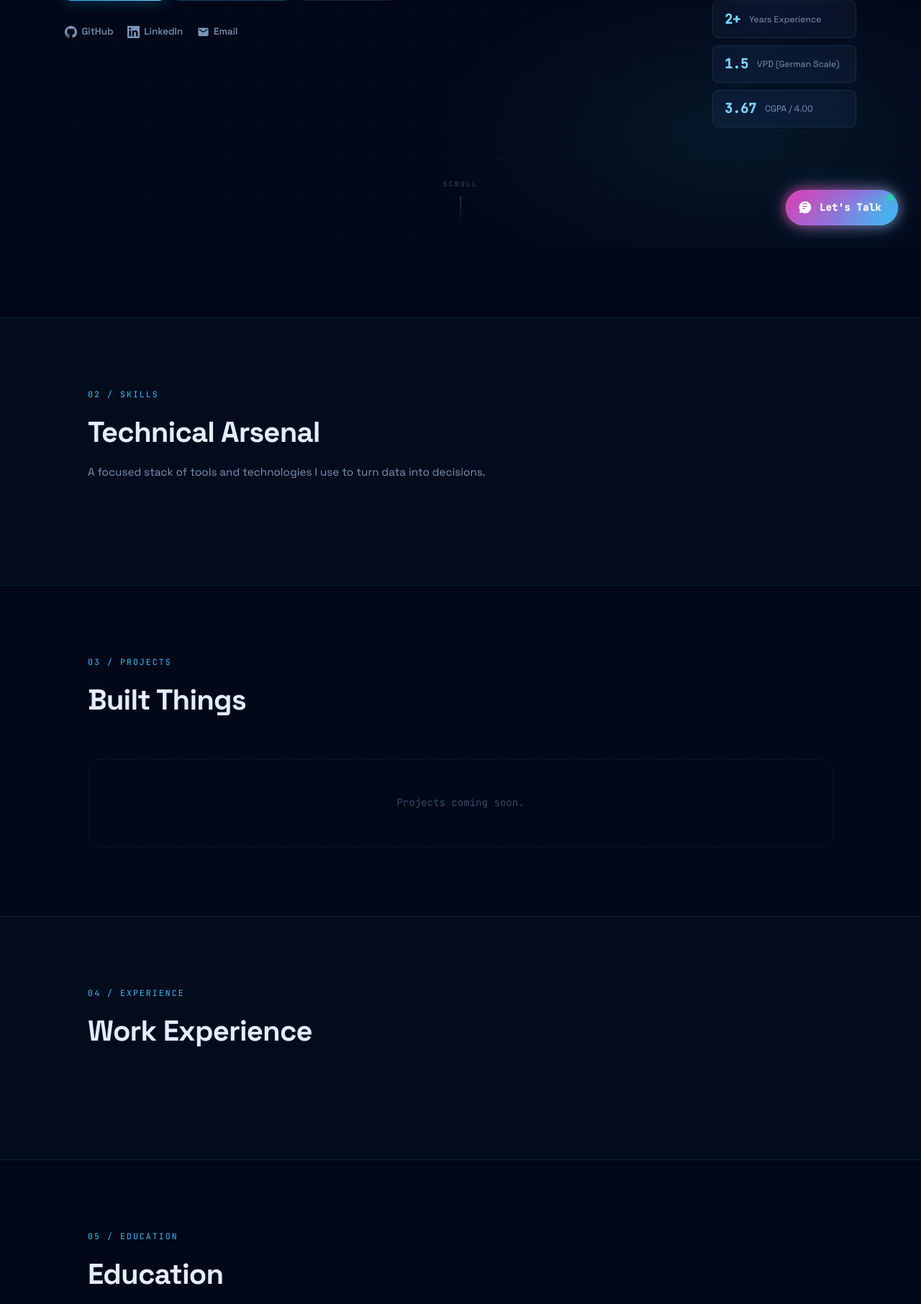
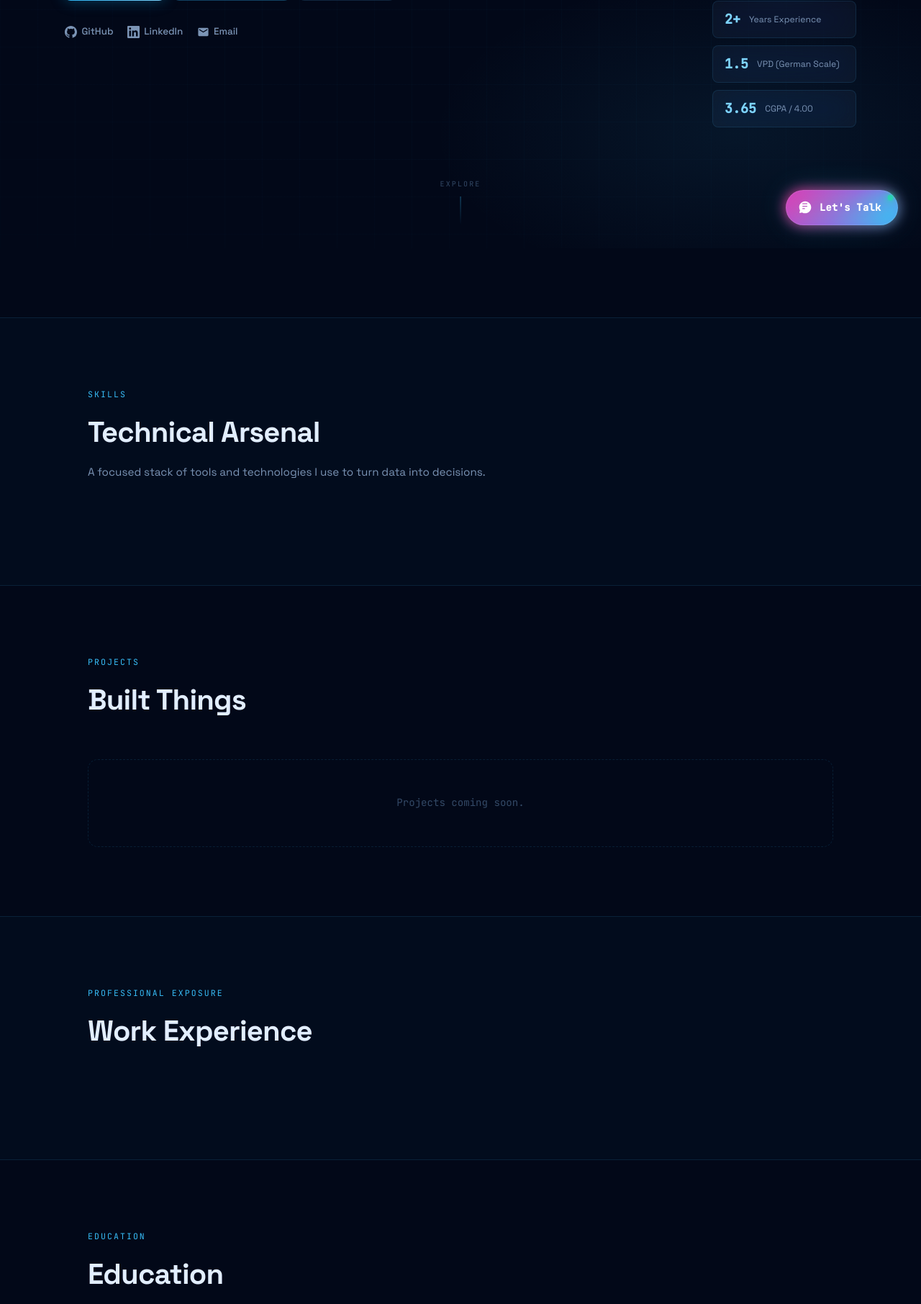
Before and after one commit to BijonR/portfolio, a Flask app: template templates/index.html in a window 1280 px wide. Shown: the part 455-2267 px from the top of the page at 72% size. Run offline with Flask 3, Linux system fonts and the light colour scheme; the template is opened without the code that fills it, so the values that code supplies are empty; some libraries are stand-ins or nearby versions.

Commit message:
Update Numbering

```diff
--- a/templates/index.html
+++ b/templates/index.html
@@ -68,11 +68,11 @@
         <div class="hero-stat-chips">
           <div class="chip"><span class="chip-num">2+</span><span class="chip-label">Years Experience</span></div>
           <div class="chip"><span class="chip-num">1.5</span><span class="chip-label">VPD (German Scale)</span></div>
-          <div class="chip"><span class="chip-num">3.67</span><span class="chip-label">CGPA / 4.00</span></div>
+          <div class="chip"><span class="chip-num">3.65</span><span class="chip-label">CGPA / 4.00</span></div>
         </div>
       </div>
     </div>
-    <div class="scroll-indicator"><span>scroll</span><div class="scroll-line"></div></div>
+    <div class="scroll-indicator"><span>explore</span><div class="scroll-line"></div></div>
   </section>
 
   <!-- FOCUS CARDS -->
@@ -94,7 +94,7 @@
   <section id="skills" class="section section-alt">
     <div class="container">
       <div class="section-header">
-        <span class="section-tag">02 / skills</span>
+        <span class="section-tag">Skills</span>
         <h2 class="section-title">Technical Arsenal</h2>
         <p class="section-sub">A focused stack of tools and technologies I use to turn data into decisions.</p>
       </div>
@@ -128,7 +128,7 @@
   <section id="projects" class="section">
     <div class="container">
       <div class="section-header">
-        <span class="section-tag">03 / projects</span>
+        <span class="section-tag">projects</span>
         <h2 class="section-title">Built Things</h2>
       </div>
       {% if data.projects %}
@@ -157,7 +157,7 @@
   <section id="experience" class="section section-alt">
     <div class="container">
       <div class="section-header">
-        <span class="section-tag">04 / experience</span>
+        <span class="section-tag">Professional Exposure</span>
         <h2 class="section-title">Work Experience</h2>
       </div>
       <div class="timeline">
@@ -180,7 +180,7 @@
   <section id="education" class="section">
     <div class="container">
       <div class="section-header">
-        <span class="section-tag">05 / education</span>
+        <span class="section-tag">Education</span>
         <h2 class="section-title">Education</h2>
       </div>
       <div class="timeline">
@@ -203,7 +203,7 @@
   <section id="certifications" class="section section-alt">
     <div class="container">
       <div class="section-header">
-        <span class="section-tag">06 / certifications</span>
+        <span class="section-tag">Certifications</span>
         <h2 class="section-title">Certifications</h2>
       </div>
       {% if data.certifications %}
@@ -228,7 +228,7 @@
   <section id="more" class="section">
     <div class="container">
       <div class="section-header">
-        <span class="section-tag">07 / more</span>
+        <span class="section-tag">More</span>
         <h2 class="section-title">More Coming Soon</h2>
       </div>
       <div class="more-grid">
@@ -247,7 +247,7 @@
   <section id="contact" class="section section-alt">
     <div class="container contact-inner">
       <div class="section-header">
-        <span class="section-tag">08 / contact</span>
+        <span class="section-tag">Contact</span>
         <h2 class="section-title">Let's Connect</h2>
         <p class="contact-sub">Whether it's a collaboration, a question, or just a hello — my inbox is open.</p>
       </div>
```
